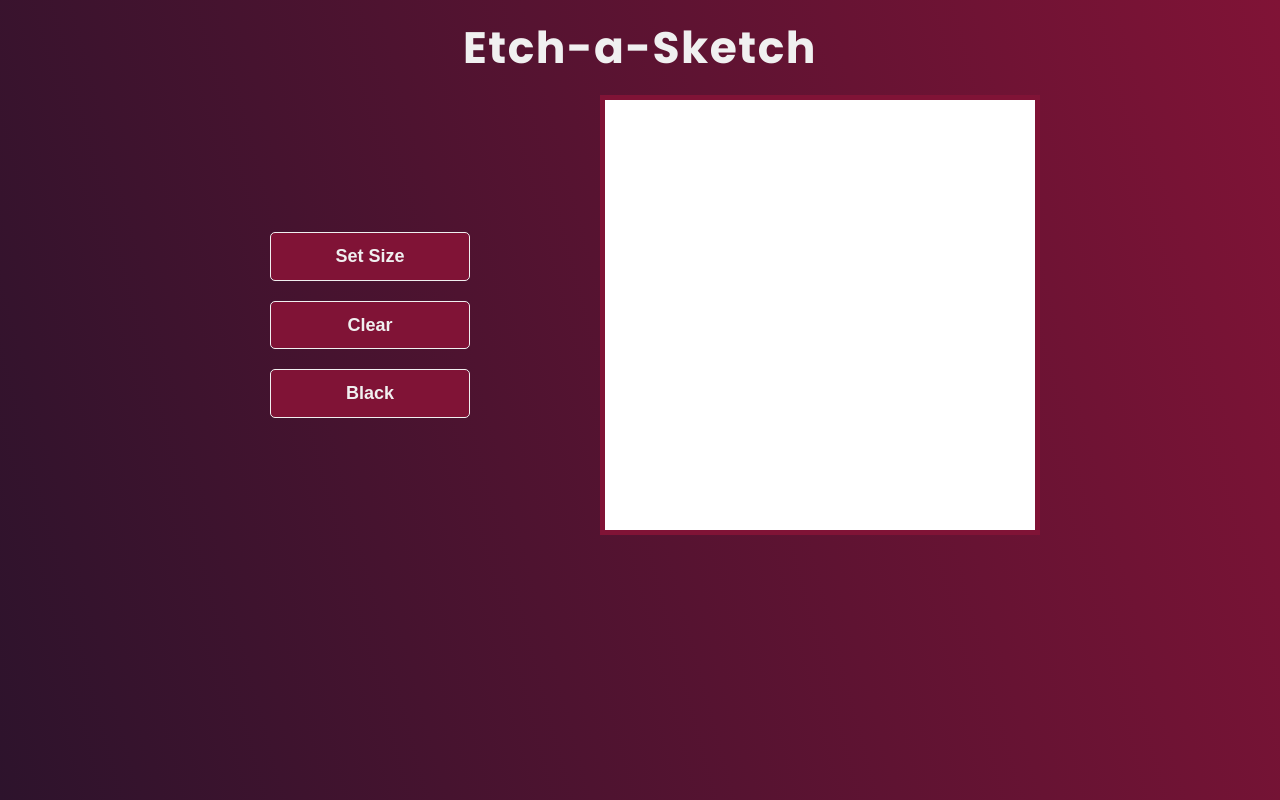
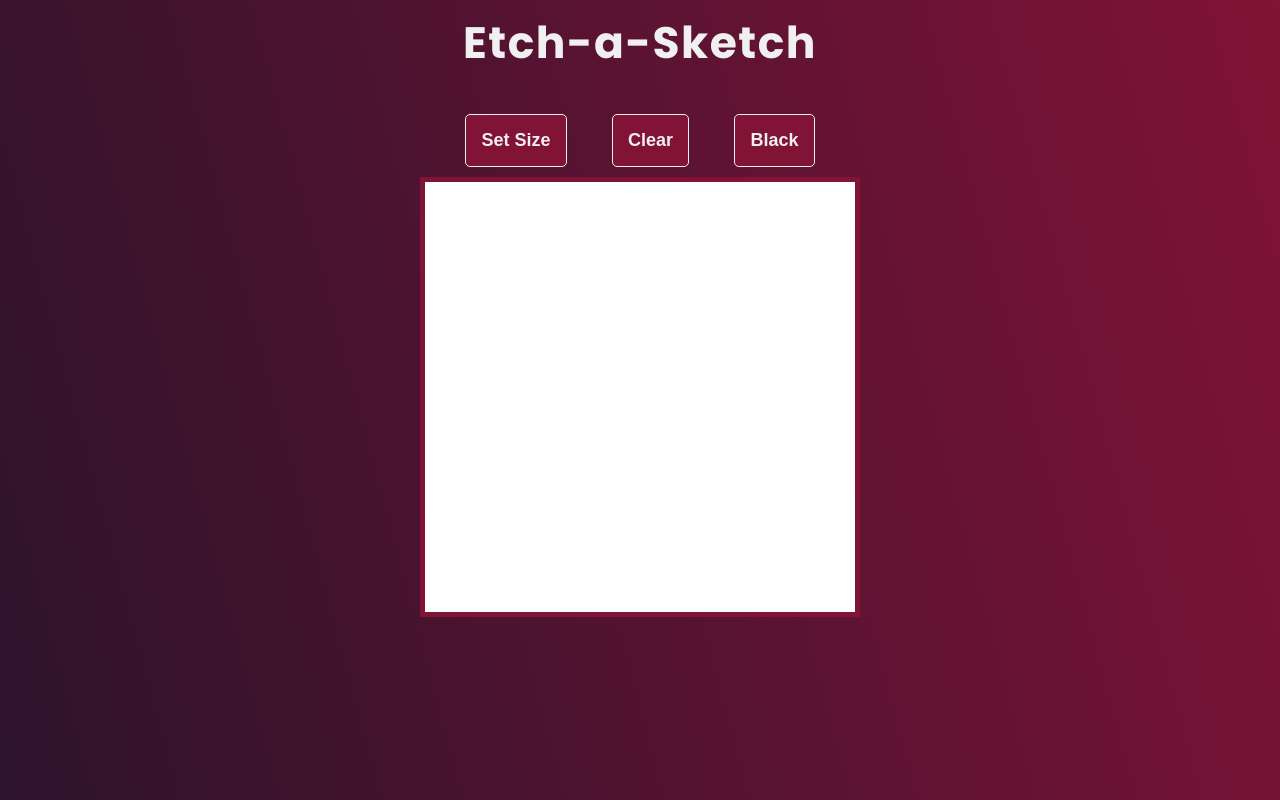
Before and after one commit to Adarshkumar03/Etch-a-Sketch, a plain HTML site: page index.html in a window 1280 px wide. Drawn offline with Linux system fonts and the light colour scheme.

Commit message:
edit style.css script.js

```diff
--- a/script.js
+++ b/script.js
@@ -4,6 +4,7 @@ const setSizeBtn = document.querySelector("#set-size");
 const setBlack = document.querySelector("#black");
 
 var isBlack = false;
+
 
 function makeGrid(rows, cols) {
     let gridArea = rows * cols;
@@ -63,6 +64,8 @@ function setSize() {
 
 setBlack.addEventListener("click", ()=>{
     isBlack=!isBlack;
+    setBlack.classList.toggle("bigB");
 })
+
 clearBtn.addEventListener("click", clearColor);
 setSizeBtn.addEventListener("click", setSize);
--- a/style.css
+++ b/style.css
@@ -18,21 +18,20 @@ body{
 
 article{
     display: flex;
+    flex-direction: column;
     align-items: center;
     justify-content: center;
 }
 .heading{
-    margin:15px;
+    margin-top:10px;
     letter-spacing: 1.5px;
     font-size: 2.75em;
 }
 
 .buttons{
-    width: 200px;
-    padding: 30px;
     display: flex;
-    flex-direction: column;
-    margin-right: 100px;
+    justify-content: space-evenly;
+    width:100%;
 }
 
 button{
@@ -41,13 +40,13 @@ button{
   background: #801336;
   color:#f0f0f0;
   display: inline-block;
-  padding: 0.8rem 3rem;
+  padding: 15px;
   border:1px solid #f0f0f0;
   border-radius: 5px;
   transition: all 0.3s ease-out;
-  margin-top:20px;
+  margin-top:10px;
+  margin-bottom: 10px;
 }
-
 
 button:hover{
     background: #c72c41;
@@ -63,3 +62,7 @@ button:hover{
     /* grid-auto-rows: 1fr;
     grid-auto-columns: 1fr; */
 }
+
+.bigB{
+    border:2px solid white;
+}
```
Also changed, not shown: index.html (line endings or trailing spaces).
